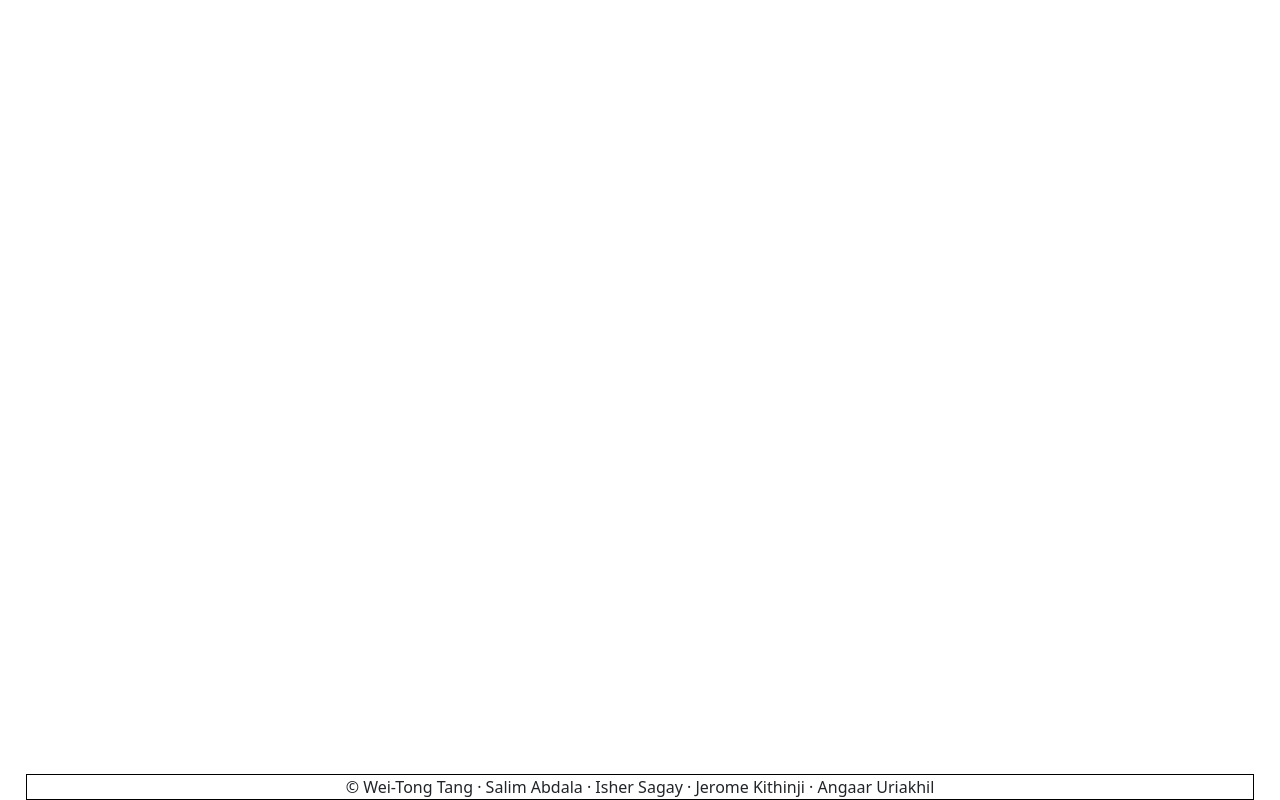
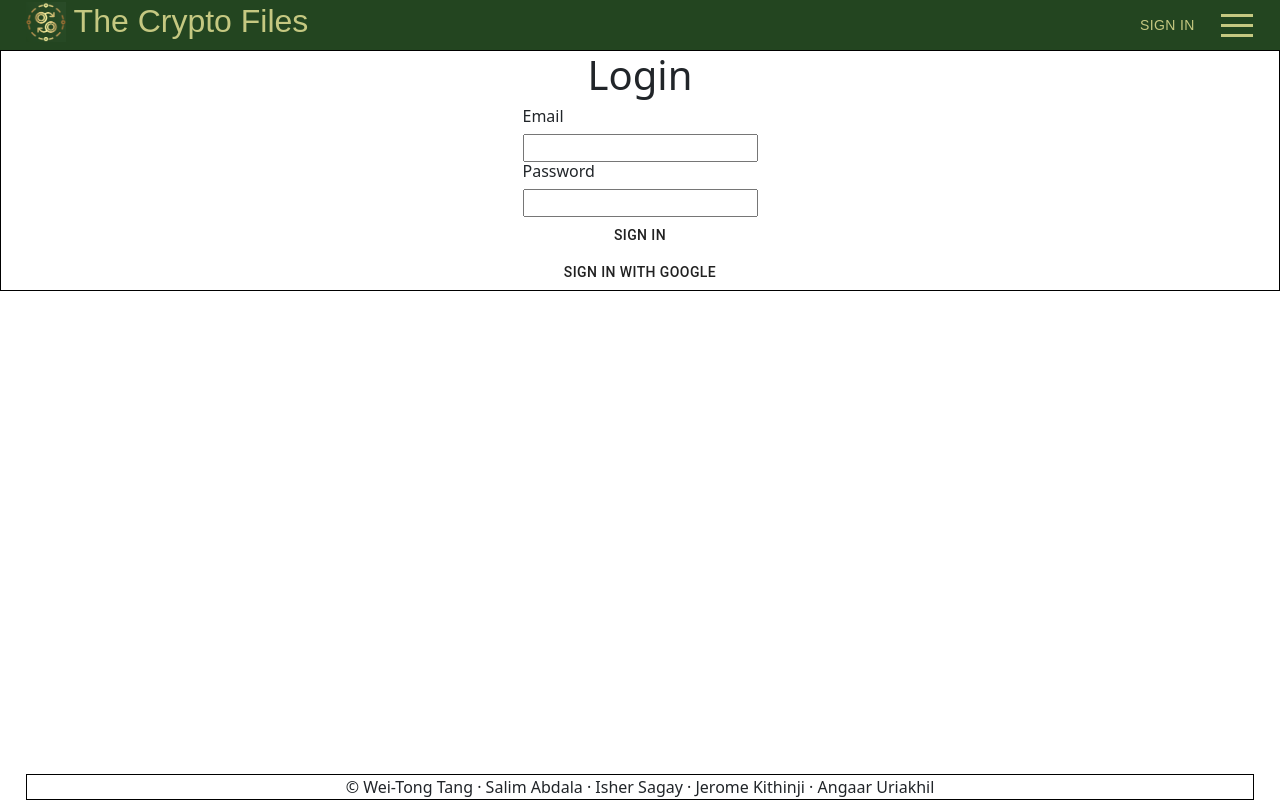
Before and after one commit to wtang98/Crypto-Price-Tracker, a React (Create React App) app in the folder frontend/crypto-project/: page /login in a window 1280 px wide. Built offline with nearby package versions, Linux system fonts and the light colour scheme; a web font is replaced by a local one.

Commit message:
added packages for signins

```diff
--- a/frontend/crypto-project/package.json
+++ b/frontend/crypto-project/package.json
@@ -3,6 +3,8 @@
   "version": "0.1.0",
   "private": true,
   "dependencies": {
+    "@material-ui/core": "^4.12.3",
+    "@material-ui/icons": "^4.11.2",
     "@mui/core": "^5.0.0-alpha.53",
     "@mui/icons-material": "^5.0.5",
     "@testing-library/jest-dom": "^5.15.0",
@@ -17,6 +19,7 @@
     "react-icons": "^4.3.1",
     "react-router-dom": "^6.0.2",
     "react-scripts": "4.0.3",
+    "redux": "^4.1.2",
     "sass": "^1.43.4",
     "web-vitals": "^1.1.2"
   },
--- a/frontend/crypto-project/src/App.jsx
+++ b/frontend/crypto-project/src/App.jsx
@@ -5,17 +5,17 @@ import Nav from "./components/nav/nav";
 
 import {BrowserRouter, Routes, Route, Link} from "react-router-dom";
 import Prices from './pages/prices/prices';
+import Login from './pages/login/login';
 
 const App = () => {
 	return (
 		<BrowserRouter>
-			<div className = "px-0 m-0 d-flex flex-column justify-content-start app-container">
-				{/* <div className="App"> */}
+			<div className = "px-0 m-0 d-flex flex-column justify-content-start app">
 				<Routes>
 					<Route path="/prices" element={[<Nav prices={true}/>,<Prices/>]}/>
+					<Route path="/login" element={[<Nav login={true}/>, <Login/>]}/>
 					<Route path="/" element={[<Nav home={true} />,<Home/>]}/>
 				</Routes>
-				{/* </div> */}
 				<div className = "p-0 m-0 d-flex flex-column justify-content-end flex-grow-1 align-items-center">
 					<Footer/>
 				</div>
--- a/frontend/crypto-project/src/App.scss
+++ b/frontend/crypto-project/src/App.scss
@@ -1,7 +1,7 @@
 // @import "~bootstrap/scss/bootstrap.scss";
 @import "./assets/styles/styles.scss";
 
-.app-container {
+.app{
   height: 100vh;
   min-width: 100vw;
 }
--- a/frontend/crypto-project/src/components/nav/nav.jsx
+++ b/frontend/crypto-project/src/components/nav/nav.jsx
@@ -2,17 +2,22 @@ import React, { useState } from "react";
 import './nav.scss'
 import Logo from '../../assets/images/Screenshot 2021-11-03 at 11.32.23.png'
 import { Squash as Hamburger } from 'hamburger-react'
+import { Button } from '@material-ui/core';
 import AOS from 'aos';
 import 'aos/dist/aos.css';
 import { Link, useNavigate } from "react-router-dom";
+import { auth } from "../../jses/firebase";
+import { useStateValue } from "../../jses/stateprovider";
 
 const Nav = (props) => {
-    const {prices, exchange, home} = props
+    AOS.init();
+    const {prices, exchange, home, login} = props
+    const [openMenu, setOpenMenu] = useState(false);
+    const navigate = useNavigate();
+    const [{basket, user}, dispatch] = useStateValue();
+    const name = user?.email.split('@');
 
-    const [openMenu, setOpenMenu] = useState(false);
 
-    const navigate = useNavigate();
-    AOS.init();
     const menuDropDown = () => {
         return (
             <div className = "dropDown d-flex justify-content-center align-items-center flex-column" data-aos="zoom-out-down-right">
@@ -35,6 +40,9 @@ const Nav = (props) => {
                 <h2 className="px-2 nav__header">The Crypto Files</h2>
             </Link>
             <div className="nav__burger ">
+                <Button onClick={e=> navigate('/login')} className="nav__login">
+                    Sign In
+                </Button>
                 <Hamburger
                 onToggle={toggled => {
                         if (toggled) {
--- a/frontend/crypto-project/src/components/nav/nav.scss
+++ b/frontend/crypto-project/src/components/nav/nav.scss
@@ -6,6 +6,7 @@
 }
 
 .dropDown{
+	z-index: 9999999999999999999;
 	position: absolute;
 	right: 0;
 	top: 49px;
@@ -38,19 +39,30 @@ hr{
 .nav{
 	height: 50px;
 	padding: 0;
-	min-width: 100%;
+	min-width: 98vw;
 	background-color: $primary-color;
 	color: $secondary-color;
 	font-family: $font-primary;
 	&__img{
-	height: 40px;
-	width: 40px;
-	margin-left: 2vw;
+		height: 40px;
+		width: 40px;
+		margin-left: 2vw;
 	}
 	&__header{
 		color: $secondary-color;
 	}
 	&__burger{
-	font-size: 20px;
+		display: flex;
+		font-size: 20px;
+		margin-right: 1.5vw;
+		&>button{
+			color: $secondary-color;
+			margin-right: 10px;
+			font-family: $font-primary;
+			&:hover{
+				background-color: $secondary-color;
+				color: $primary-color;
+			}
+		}
 	}
 }
--- a/frontend/crypto-project/src/index.js
+++ b/frontend/crypto-project/src/index.js
@@ -3,10 +3,14 @@ import ReactDOM from 'react-dom';
 import './index.css';
 import App from './App';
 import reportWebVitals from './reportWebVitals';
+import { StateProvider } from './jses/stateprovider';
+import reducer, { initialState } from './jses/reducer';
 
 ReactDOM.render(
   <React.StrictMode>
-    <App />
+    <StateProvider initialState={initialState} reducer={reducer}>
+      <App />
+    </StateProvider>
   </React.StrictMode>,
   document.getElementById('root')
 );
--- a/frontend/crypto-project/src/jses/firebase.js
+++ b/frontend/crypto-project/src/jses/firebase.js
@@ -3,6 +3,7 @@ import "firebase/compat/auth"
 import "firebase/compat/firestore"
 import { initializeApp } from "firebase/app";
 import { getAnalytics } from "firebase/analytics";
+import { GoogleAuthProvider } from 'firebase/auth'
 
 const firebaseConfig = {
     apiKey: "AIzaSyBl0Btm1sFCOeqDU-9cJ40sO7HFyoHvq6c",
@@ -21,5 +22,6 @@ const analytics = getAnalytics(app);
 const firebaseApp = firebase.initializeApp(firebaseConfig);
 const db = firebaseApp.firestore();
 const auth = firebase.auth();
+const provider = new GoogleAuthProvider();
 
-export { db, auth };
+export { db, auth, provider};
--- /dev/null
+++ b/frontend/crypto-project/src/jses/reducer.js
@@ -0,0 +1,21 @@
+export const initialState = {
+    user: null,
+};
+export const actionTypes = {
+    SET_USER: "SET_USER",
+};
+
+const reducer = (state, action) => {
+    console.log(action);
+    switch(action.type){
+        case actionTypes.SET_USER:
+            return {
+                ...state,
+                user: action.user,
+            };
+        default:
+            return state;
+    }
+};
+
+export default reducer;
--- /dev/null
+++ b/frontend/crypto-project/src/jses/stateprovider.js
@@ -0,0 +1,8 @@
+import React, {createContext, useContext, useReducer} from "react";
+export const StateContext = createContext();
+export const StateProvider =({reducer, initialState, children}) => (
+    <StateContext.Provider value = {useReducer(reducer, initialState)}>
+        {children}
+    </StateContext.Provider>
+)
+export const useStateValue = () => useContext(StateContext);
--- a/frontend/crypto-project/src/pages/login/login.jsx
+++ b/frontend/crypto-project/src/pages/login/login.jsx
@@ -1,14 +1,53 @@
-import React from 'react'
+import React, {useState}  from 'react'
+import { auth,provider } from '../../jses/firebase';
+import { Link, useNavigate } from "react-router-dom";
+import { Button } from '@material-ui/core';
 import './login.scss'
+import { useStateValue } from '../../jses/stateprovider'
+import { actionTypes } from '../../jses/reducer';
+
 const Login = () => {
+    const navigate = useNavigate();
+    const [state, dispatch] = useStateValue();
+    const [email, setEmail] = useState('');
+    const [password, setPassword] = useState('');
+
+    const signIn = (e) => {
+        e.preventDefault();
+        auth
+            .signInWithEmailAndPassword(email, password)
+            .then(auth => {
+                navigate('/')
+            })
+            .catch(error => alert(error.message))
+    }
+
+    const signInGoogle = () => {
+        auth
+        .signInWithPopup(provider)
+        .then((result) => {
+            dispatch({
+                type: actionTypes.SET_USER,
+                user: result.user,
+            })
+        })
+        .catch((error) => alert(error.message));
+    }
+
     return (
         <div className="login">
+            <h1>Login</h1>
             <form action="">
-                <label htmlFor=""></label>
-                <input type="text" name="" id="" />
-                <label htmlFor=""></label>
-                <input type="text" name="" id="" />
+                <h6>Email</h6>
+                <input type="text" value={email} onChange={e=> setEmail(e.target.value)}/>
+
+                <h6>Password</h6>
+                <input type="text" value={password} onChange={e=> setPassword(e.target.value)}/>
             </form>
+            <Button onClick={signIn}>Sign in</Button>
+            <Button  type="submit" onClick={signInGoogle}>
+                Sign in with Google
+            </Button>
         </div>
     )
 }
--- a/frontend/crypto-project/src/pages/login/login.scss
+++ b/frontend/crypto-project/src/pages/login/login.scss
@@ -0,0 +1,7 @@
+.login{
+    display: flex;
+    flex-direction: column;
+    align-items: center;
+    justify-content: center;
+    border: 1px solid black;
+}
```
Also changed, not shown: 1 other file (tests, documents, lock files or other folders). Lines whose indentation alone changed are shown as unchanged.
